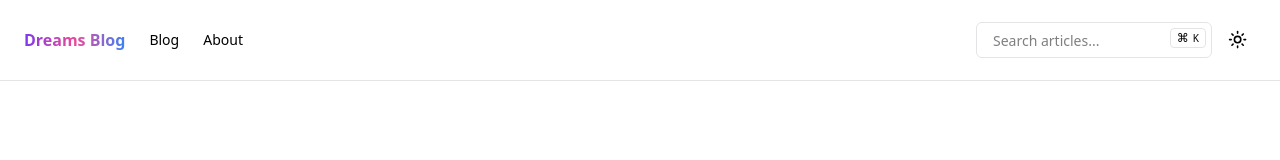
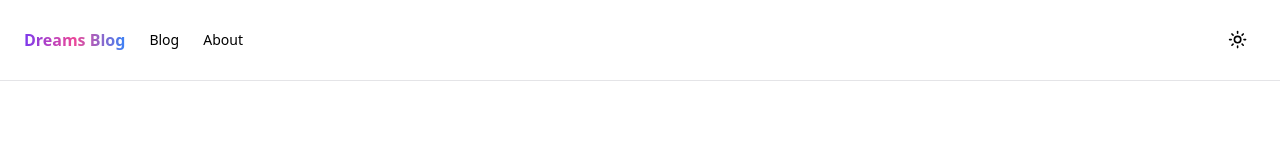
Before and after one commit to wzgatenox/blog-website, a Next.js app: page / in a window 1280 px wide. Shown: the top 160 px of the page. Built offline with nearby package versions, Linux system fonts and the light colour scheme.

Commit message:
navbar changes

```diff
--- a/src/components/nav.tsx
+++ b/src/components/nav.tsx
@@ -1,5 +1,4 @@
 import Link from "next/link"
-import { Search } from "@/components/search"
 import { ThemeToggle } from "@/components/theme-toggle"
 
 export function Nav() {
@@ -28,9 +27,7 @@ export function Nav() {
           </nav>
         </div>
         <div className="flex flex-1 items-center justify-between space-x-2 md:justify-end">
-          <div className="w-full flex-1 md:w-auto md:flex-none">
-            <Search />
-          </div>
+
           <ThemeToggle />
         </div>
       </div>
```
Also changed, not shown: public/bae0b298-c907-4db0-a893-d19a9c26750d.jpeg (added).
